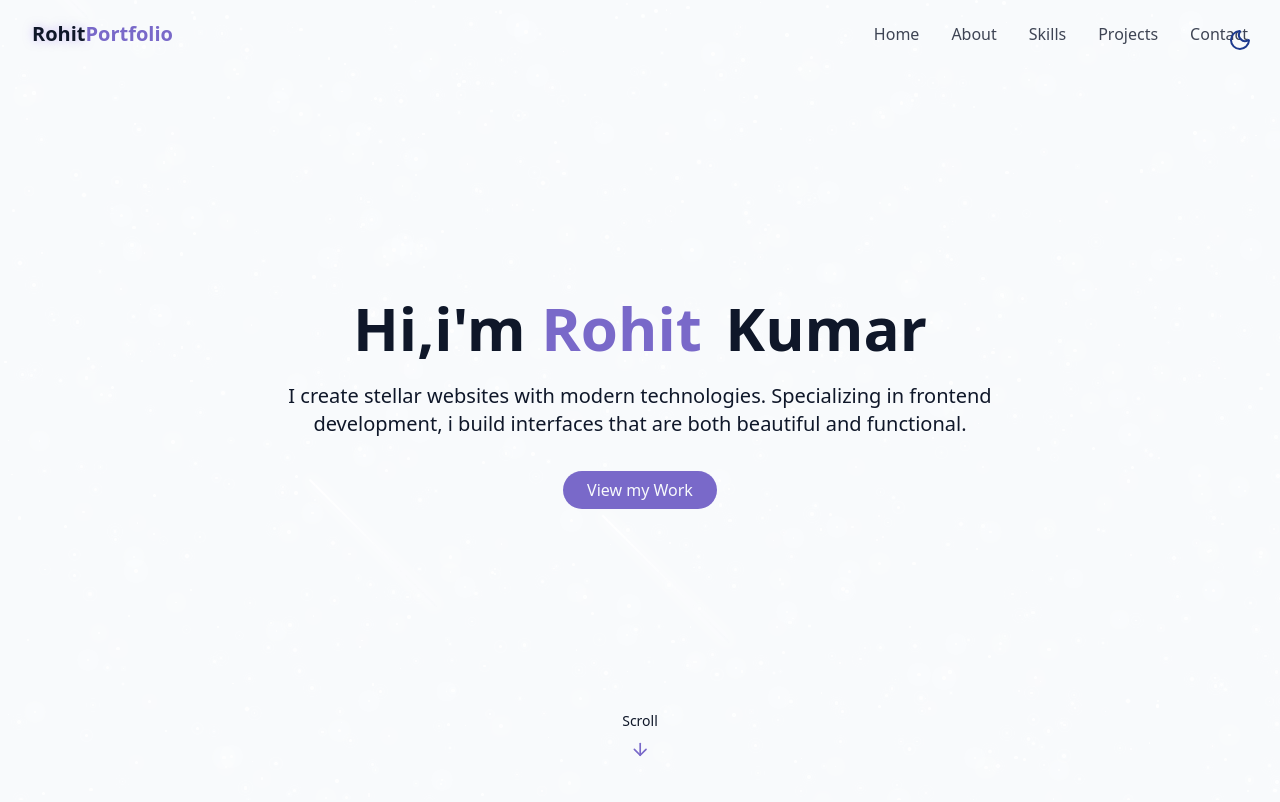
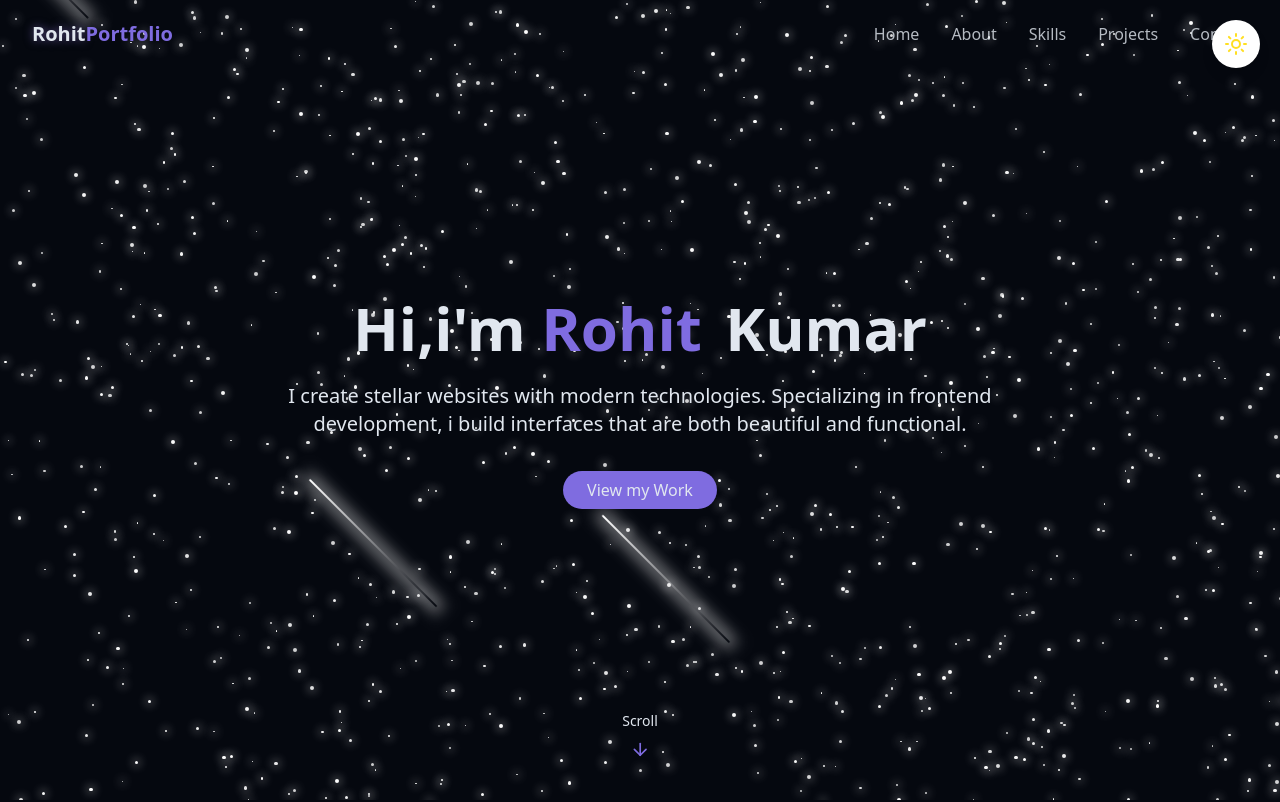
Before and after one commit to Rohitku1023/My-Portfolio, a React (Vite) app: page / in a window 1280 px wide. Shown: the top 802 px of the page. Built offline with nearby package versions, Linux system fonts and the light colour scheme.

Commit message:
minor updates

```diff
--- a/src/components/ThemeToggle.jsx
+++ b/src/components/ThemeToggle.jsx
@@ -1,42 +1,66 @@
 import { useEffect, useState } from "react";
-import { Sun,Moon } from "lucide-react";
-import cn from "../lib/utils.js"
+import { Sun, Moon } from "lucide-react";
+import cn from "../lib/utils.js";
 
+const ThemeToggle = () => {
+  const [isDarkMode, setIsDarkMode] = useState(true);
 
-const ThemeToggle =()=>{
-    const[isDarkMode,setIsDarkMode] = useState(false)
+  useEffect(() => {
+    const storedTheme = localStorage.getItem("theme");
 
-    useEffect(()=>{
-        const storedTheme = localStorage.getItem("theme")
+    // if (storedTheme === "dark") {
+    //   setIsDarkMode(true);
+    //   document.documentElement.classList.add("dark");
+    // } else {
+    //   setIsDarkMode(false);
+    //   document.documentElement.classList.add("light");
+    // }
+    if (storedTheme === "dark") {
+      setIsDarkMode(true);
+      document.documentElement.classList.add("dark");
+      document.documentElement.classList.remove("light");
+    } else if (storedTheme === "light") {
+      setIsDarkMode(false);
+      document.documentElement.classList.add("light");
+      document.documentElement.classList.remove("dark");
+    } else {
+      // No stored theme, use default (true = dark)
+      setIsDarkMode(true);
+      document.documentElement.classList.add("dark");
+    }
+  }, []);
 
-        if(storedTheme === "dark"){
-            setIsDarkMode(true);
-            document.documentElement.classList.add("dark")
-        }else{
-            setIsDarkMode(false)
-            document.documentElement.classList.add("light")
-        }
-    },[])
+  const toggleTheme = () => {
+    if (isDarkMode) {
+      document.documentElement.classList.remove("dark");
+      localStorage.setItem("theme", "light");
+      setIsDarkMode(false);
+    } else {
+      document.documentElement.classList.add("dark");
+      localStorage.setItem("theme", "dark");
+      setIsDarkMode(true);
+    }
+  };
 
-    const toggleTheme =()=>{
-        if(isDarkMode){
-            document.documentElement.classList.remove("dark")
-            localStorage.setItem("theme","light");
-            setIsDarkMode(false)
-        }else{
-            document.documentElement.classList.add("dark")
-            localStorage.setItem("theme","dark");
-            setIsDarkMode(true)
-        }
-    };
-
-    return <button onClick={toggleTheme}
-    className={cn("fixed max-sm:hidden top-5 right-5 z-50 p-2 rounded-full transition-colors duration-300",
-        "focus:outlin-hidden"
-    )}
-
+  return (
+    <button
+      onClick={toggleTheme}
+      //   className={cn(
+      //     "fixed top-5 right-5 z-50 p-2 rounded-full transition-colors duration-300",
+      //     "focus:outline-hidden",
+      //   )}
+      className={cn(
+        "fixed bottom-5 right-5 sm:top-5 sm:bottom-auto z-[999] p-3 rounded-full transition-colors duration-300 bg-white dark:bg-gray-800 shadow-lg",
+        "focus:outline-none",
+      )}
     >
-    { isDarkMode?<Sun className="h-6 w-6 text-yellow-300"/> : <Moon className="h-6 w-6 text-blue-900"/> }</button>
-}
+      {isDarkMode ? (
+        <Sun className="h-6 w-6 text-yellow-300" />
+      ) : (
+        <Moon className="h-6 w-6 text-blue-900" />
+      )}
+    </button>
+  );
+};
 
 export default ThemeToggle;
```
